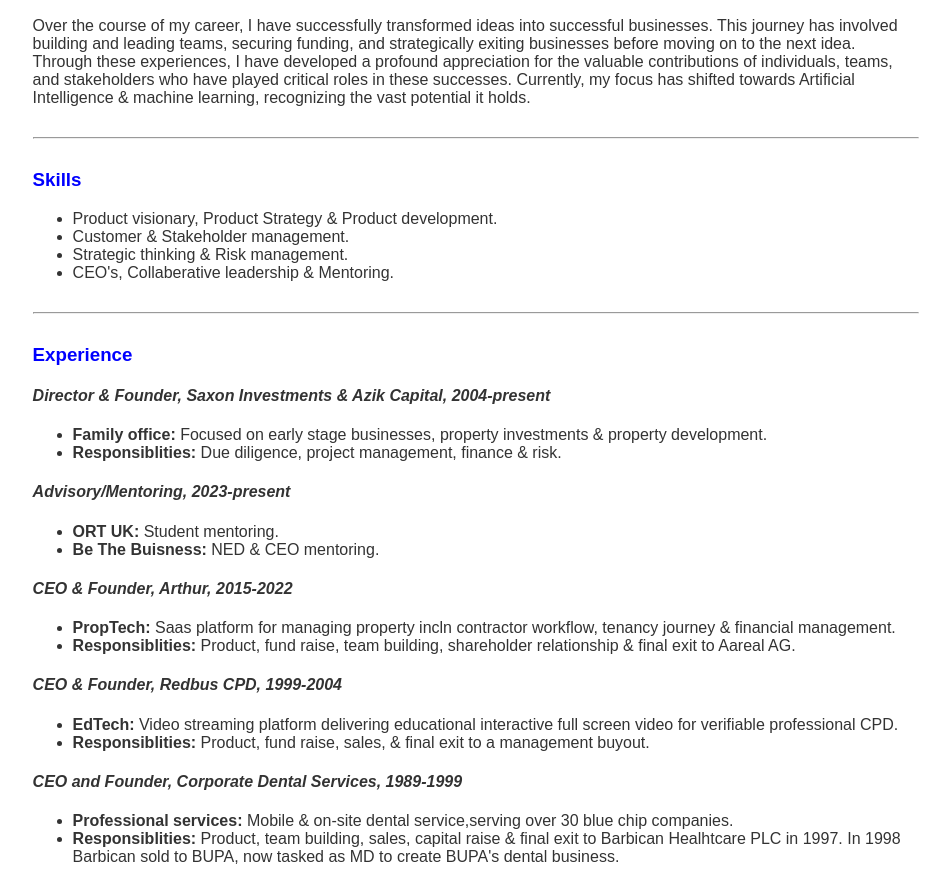
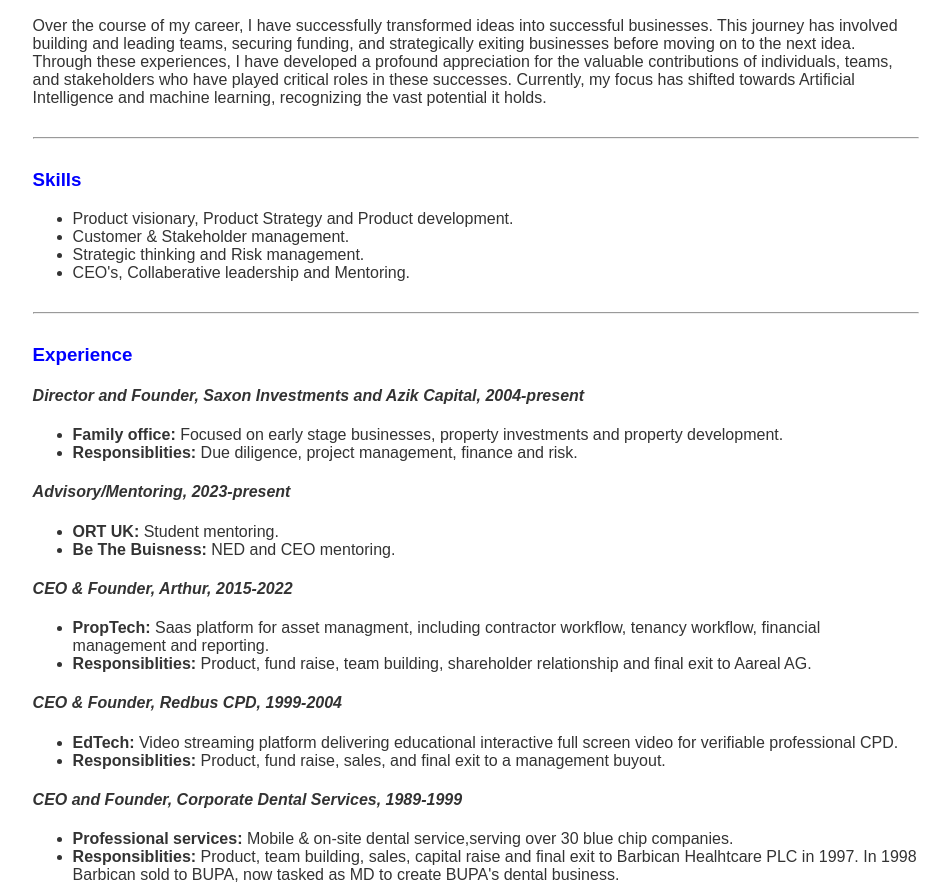
Before and after one commit to marctrup/Marctrup.github.io, a plain HTML site: page index.html in a window 1280 px wide. Shown: the part 84-968 px from the top of the page, without its empty margins (165-1115 px from the left). Drawn offline with Linux system fonts and the light colour scheme.

Commit message:
Add files via upload

```diff
--- a/index.html
+++ b/index.html
@@ -62,7 +62,7 @@
             <h2>Marc Trup Curriculum Vitae</h2>
             <p> Over the course of my career, I have successfully transformed ideas into successful businesses. This journey has involved building and leading teams, securing funding, and strategically exiting businesses before moving on to the next idea.
                 Through these experiences, I have developed a profound appreciation for the valuable contributions of individuals, teams, and stakeholders who have played critical roles in these successes.
-                Currently, my focus has shifted towards Artificial Intelligence & machine learning, recognizing the vast potential it holds.</p>
+                Currently, my focus has shifted towards Artificial Intelligence and machine learning, recognizing the vast potential it holds.</p>
 
 
         </div>
@@ -72,10 +72,10 @@
         <div class="section">
             <h3>Skills</h3>
             <ul>
-                <li>Product visionary, Product Strategy & Product development.</li>
+                <li>Product visionary, Product Strategy and Product development.</li>
                 <li>Customer & Stakeholder management.</li>
-                <li>Strategic thinking & Risk management.</li>
-                <li>CEO's, Collaberative leadership & Mentoring. </li>
+                <li>Strategic thinking and Risk management.</li>
+                <li>CEO's, Collaberative leadership and Mentoring. </li>
             </ul>
         </div>
 
@@ -86,25 +86,25 @@
 
 
 
-            <h4>Director & Founder, Saxon Investments & Azik Capital, 2004-present</h4>
+            <h4>Director and Founder, Saxon Investments and Azik Capital, 2004-present</h4>
             <ul>
-                <li><strong>Family office: </strong> Focused on early stage businesses, property investments & property development.</li>
-                <li><strong>Responsiblities:</strong> Due diligence, project management, finance & risk.</li>
+                <li><strong>Family office: </strong> Focused on early stage businesses, property investments and property development.</li>
+                <li><strong>Responsiblities:</strong> Due diligence, project management, finance and risk.</li>
 
             </ul>
 
             <h4>Advisory/Mentoring, 2023-present</h4>
             <ul>
                 <li><strong>ORT UK:</strong> Student mentoring.</li>
-                <li><strong>Be The Buisness:</strong> NED & CEO mentoring.</li>
+                <li><strong>Be The Buisness:</strong> NED and CEO mentoring.</li>
 
 
             </ul>
 
             <h4>CEO & Founder, Arthur, 2015-2022</h4>
             <ul>
-                <li><strong>PropTech:</strong> Saas platform for managing property incln contractor workflow, tenancy journey & financial management.</li>
-                <li><strong>Responsiblities:</strong> Product, fund raise, team building, shareholder relationship & final exit to Aareal AG.</li>
+                <li><strong>PropTech:</strong> Saas platform for asset managment, including contractor workflow, tenancy workflow, financial management and reporting.</li>
+                <li><strong>Responsiblities:</strong> Product, fund raise, team building, shareholder relationship and final exit to Aareal AG.</li>
 
 
 
@@ -115,7 +115,7 @@
             <h4>CEO & Founder, Redbus CPD, 1999-2004</h4>
             <ul>
                 <li><strong>EdTech:</strong> Video streaming platform delivering educational interactive full screen video for verifiable professional CPD.</li>
-                <li><strong>Responsiblities:</strong> Product, fund raise, sales, & final exit to a management buyout.</li>
+                <li><strong>Responsiblities:</strong> Product, fund raise, sales, and final exit to a management buyout.</li>
 
 
             </ul>
@@ -125,7 +125,7 @@
             <h4>CEO and Founder, Corporate Dental Services, 1989-1999</h4>
             <ul>
                 <li><strong>Professional services:</strong> Mobile & on-site dental service,serving over 30 blue chip companies.</li>
-                <li><strong>Responsiblities:</strong> Product, team building, sales, capital raise & final exit to Barbican Healhtcare PLC in 1997.
+                <li><strong>Responsiblities:</strong> Product, team building, sales, capital raise and final exit to Barbican Healhtcare PLC in 1997.
                 In 1998 Barbican sold to BUPA, now tasked as MD to create BUPA's dental business.</li>
 
             </ul>
```
